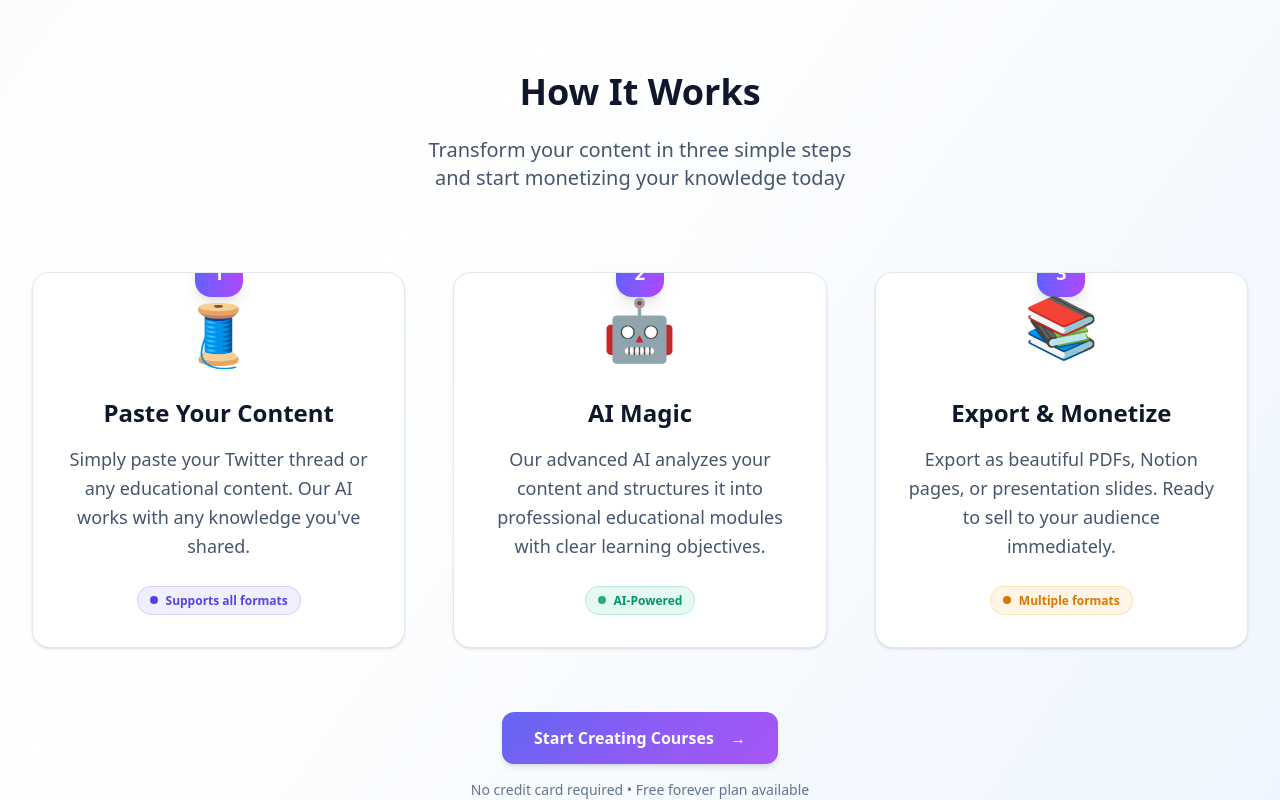
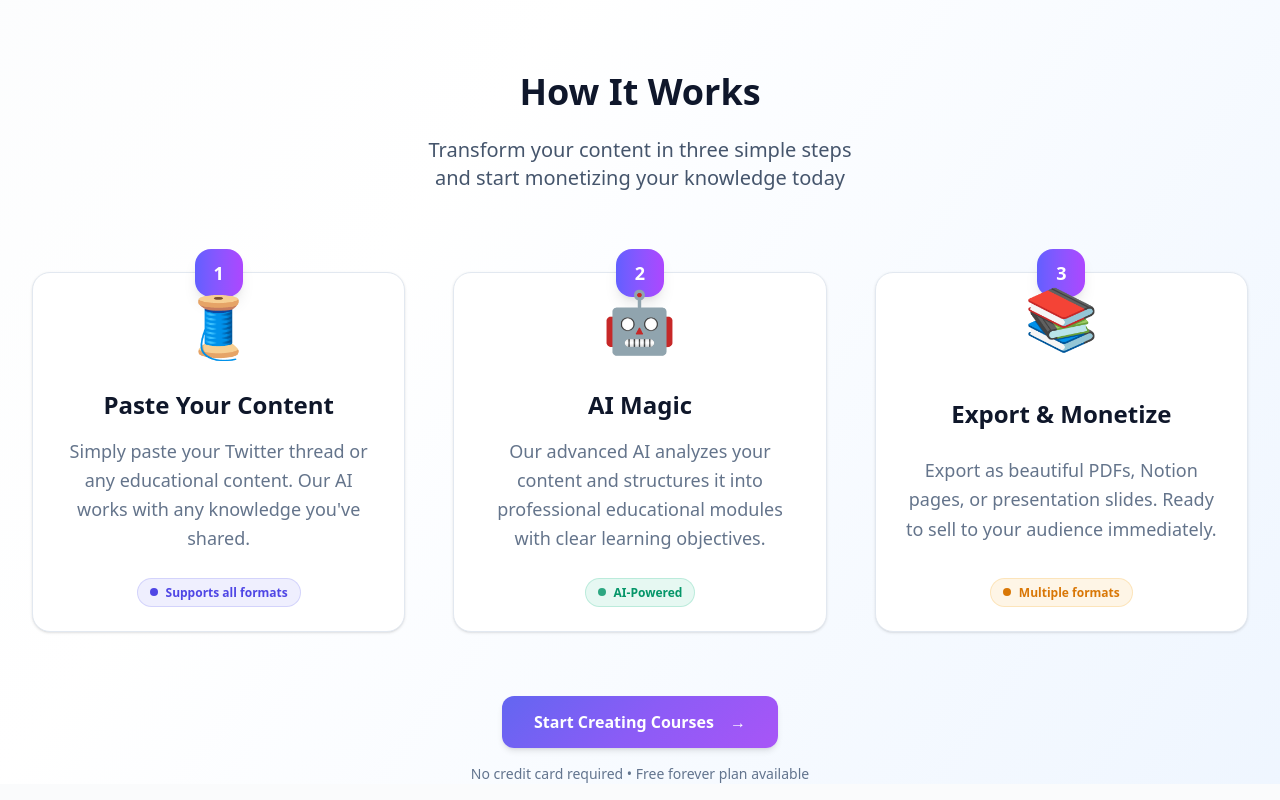
Before and after one commit to GaiaNoir/tweet-to-course, a Next.js app: page / in a window 1280 px wide. Shown: the part 1033-1833 px from the top of the page. Built offline with nearby package versions, Linux system fonts and the light colour scheme; no server answers.

Commit message:
🎨 Fix dark mode contrast and card overflow issues

```diff
--- a/src/app/dashboard/page.tsx
+++ b/src/app/dashboard/page.tsx
@@ -79,10 +79,10 @@ export default async function DashboardPage() {
                   {userProfile.subscriptionTier === 'free' ? '🆓' : '⭐'}
                 </div>
                 <div className="ml-4">
-                  <h3 className="text-sm font-semibold text-slate-500 uppercase tracking-wider">
+                  <h3 className="text-sm font-semibold card-description uppercase tracking-wider">
                     Current Plan
                   </h3>
-                  <p className="text-2xl font-bold text-slate-900 capitalize">
+                  <p className="text-2xl font-bold card-title capitalize">
                     {userProfile.subscriptionTier}
                   </p>
                 </div>
--- a/src/app/globals.css
+++ b/src/app/globals.css
@@ -245,12 +245,18 @@ input::placeholder, textarea::placeholder {
 /* Modern card system */
 .card {
   background: var(--card);
+  color: var(--card-foreground);
   border: 1px solid var(--border);
   border-radius: calc(var(--radius) * 1.5);
   box-shadow: var(--shadow);
   transition: all 0.3s ease-in-out;
   position: relative;
-  overflow: hidden;
+  overflow: visible; /* Changed from hidden to prevent content cutoff */
+  min-height: fit-content;
+  padding: 1.5rem; /* Default padding for all cards */
+  display: flex;
+  flex-direction: column;
+  justify-content: space-between;
 }
 
 .card::before {
@@ -277,6 +283,23 @@ input::placeholder, textarea::placeholder {
 
 .card-hover:hover::before {
   opacity: 1;
+}
+
+/* Card text colors that adapt to theme */
+.card h1, .card h2, .card h3, .card h4, .card h5, .card h6 {
+  color: var(--card-foreground);
+}
+
+.card p {
+  color: var(--muted-foreground);
+}
+
+.card .card-title {
+  color: var(--card-foreground);
+}
+
+.card .card-description {
+  color: var(--muted-foreground);
 }
 
 /* Enhanced loading animations */
@@ -342,10 +365,26 @@ input::placeholder, textarea::placeholder {
   border: 1px solid rgba(16, 185, 129, 0.2);
 }
 
+@media (prefers-color-scheme: dark) {
+  .status-success {
+    background: rgba(34, 197, 94, 0.2);
+    color: #4ade80;
+    border: 1px solid rgba(34, 197, 94, 0.3);
+  }
+}
+
 .status-warning {
   background: rgba(245, 158, 11, 0.1);
   color: #d97706;
   border: 1px solid rgba(245, 158, 11, 0.2);
+}
+
+@media (prefers-color-scheme: dark) {
+  .status-warning {
+    background: rgba(251, 191, 36, 0.2);
+    color: #fbbf24;
+    border: 1px solid rgba(251, 191, 36, 0.3);
+  }
 }
 
 .status-error {
@@ -354,10 +393,26 @@ input::placeholder, textarea::placeholder {
   border: 1px solid rgba(239, 68, 68, 0.2);
 }
 
+@media (prefers-color-scheme: dark) {
+  .status-error {
+    background: rgba(248, 113, 113, 0.2);
+    color: #f87171;
+    border: 1px solid rgba(248, 113, 113, 0.3);
+  }
+}
+
 .status-info {
   background: rgba(99, 102, 241, 0.1);
   color: #4f46e5;
   border: 1px solid rgba(99, 102, 241, 0.2);
+}
+
+@media (prefers-color-scheme: dark) {
+  .status-info {
+    background: rgba(129, 140, 248, 0.2);
+    color: #818cf8;
+    border: 1px solid rgba(129, 140, 248, 0.3);
+  }
 }
 
 /* Utility classes */
--- a/src/app/page.tsx
+++ b/src/app/page.tsx
@@ -229,10 +229,10 @@ export default function Home() {
                 </div>
               </div>
               <div className="text-6xl mb-8 animate-float">🧵</div>
-              <h3 className="text-2xl font-bold text-slate-900 mb-4">
+              <h3 className="text-2xl font-bold card-title mb-4">
                 Paste Your Content
               </h3>
-              <p className="text-slate-600 leading-relaxed text-lg">
+              <p className="card-description leading-relaxed text-lg">
                 Simply paste your Twitter thread or any educational content. Our AI works with any knowledge you've shared.
               </p>
               <div className="mt-6 flex justify-center">
@@ -250,10 +250,10 @@ export default function Home() {
                 </div>
               </div>
               <div className="text-6xl mb-8 animate-float" style={{animationDelay: '0.5s'}}>🤖</div>
-              <h3 className="text-2xl font-bold text-slate-900 mb-4">
+              <h3 className="text-2xl font-bold card-title mb-4">
                 AI Magic
               </h3>
-              <p className="text-slate-600 leading-relaxed text-lg">
+              <p className="card-description leading-relaxed text-lg">
                 Our advanced AI analyzes your content and structures it into professional educational modules with clear learning objectives.
               </p>
               <div className="mt-6 flex justify-center">
@@ -271,10 +271,10 @@ export default function Home() {
                 </div>
               </div>
               <div className="text-6xl mb-8 animate-float" style={{animationDelay: '1s'}}>📚</div>
-              <h3 className="text-2xl font-bold text-slate-900 mb-4">
+              <h3 className="text-2xl font-bold card-title mb-4">
                 Export & Monetize
               </h3>
-              <p className="text-slate-600 leading-relaxed text-lg">
+              <p className="card-description leading-relaxed text-lg">
                 Export as beautiful PDFs, Notion pages, or presentation slides. Ready to sell to your audience immediately.
               </p>
               <div className="mt-6 flex justify-center">
--- a/src/app/pricing/page.tsx
+++ b/src/app/pricing/page.tsx
@@ -153,17 +153,17 @@ export default function PricingPage() {
                       {tier.icon}
                     </div>
                   </div>
-                  <h3 className="text-3xl font-bold text-slate-900 mb-3">
+                  <h3 className="text-3xl font-bold card-title mb-3">
                     {tier.name}
                   </h3>
-                  <p className="text-slate-600 mb-6 text-lg">
+                  <p className="card-description mb-6 text-lg">
                     {tier.description}
                   </p>
                   <div className="flex items-baseline justify-center mb-2">
-                    <span className="text-5xl font-bold text-slate-900">
+                    <span className="text-5xl font-bold card-title">
                       {tier.price}
                     </span>
-                    <span className="text-slate-600 ml-3 text-lg">
+                    <span className="card-description ml-3 text-lg">
                       {tier.period}
                     </span>
                   </div>
@@ -176,16 +176,16 @@ export default function PricingPage() {
 
                 {/* Features */}
                 <div className="mb-8">
-                  <h4 className="font-bold text-slate-900 mb-6 text-lg">
+                  <h4 className="font-bold card-title mb-6 text-lg">
                     Everything included:
                   </h4>
                   <ul className="space-y-4">
                     {tier.features.map((feature, featureIndex) => (
                       <li key={featureIndex} className="flex items-start">
-                        <div className="w-6 h-6 bg-green-100 rounded-full flex items-center justify-center mr-4 mt-0.5 flex-shrink-0">
-                          <Check className="w-4 h-4 text-green-600" />
+                        <div className="w-6 h-6 bg-green-100 dark:bg-green-900/30 rounded-full flex items-center justify-center mr-4 mt-0.5 flex-shrink-0">
+                          <Check className="w-4 h-4 text-green-600 dark:text-green-400" />
                         </div>
-                        <span className="text-slate-700 leading-relaxed">{feature}</span>
+                        <span className="card-description leading-relaxed">{feature}</span>
                       </li>
                     ))}
                   </ul>
--- a/src/components/ui/course-input-form.tsx
+++ b/src/components/ui/course-input-form.tsx
@@ -93,7 +93,7 @@ export function CourseInputForm({
 
   if (isLoading) {
     return (
-      <div className="bg-white rounded-2xl shadow-xl p-8 max-w-2xl mx-auto">
+      <div className="card max-w-3xl mx-auto">
         <LoadingAnimation />
       </div>
     );
@@ -101,11 +101,11 @@ export function CourseInputForm({
 
   if (!mounted) {
     return (
-      <div className="bg-white rounded-2xl shadow-xl p-8 max-w-2xl mx-auto">
+      <div className="card max-w-3xl mx-auto">
         <div className="space-y-4">
-          <div className="h-6 bg-gray-200 rounded animate-pulse"></div>
-          <div className="h-20 bg-gray-200 rounded animate-pulse"></div>
-          <div className="h-12 bg-indigo-200 rounded animate-pulse"></div>
+          <div className="h-6 bg-gray-200 dark:bg-gray-700 rounded animate-pulse"></div>
+          <div className="h-20 bg-gray-200 dark:bg-gray-700 rounded animate-pulse"></div>
+          <div className="h-12 bg-indigo-200 dark:bg-indigo-800 rounded animate-pulse"></div>
         </div>
       </div>
     );
@@ -128,7 +128,7 @@ export function CourseInputForm({
         <div>
           <label
             htmlFor="content-input"
-            className="block text-left text-lg font-semibold text-slate-900 mb-3"
+            className="block text-left text-lg font-semibold card-title mb-3"
           >
             {getInputLabel()}
           </label>
@@ -152,7 +152,7 @@ export function CourseInputForm({
               rows={4}
               style={{ minHeight: '120px' }}
             />
-            <div className="absolute bottom-4 right-4 text-xs text-slate-400">
+            <div className="absolute bottom-4 right-4 text-xs card-description">
               {contentValue.length}/5000
             </div>
           </div>
```
